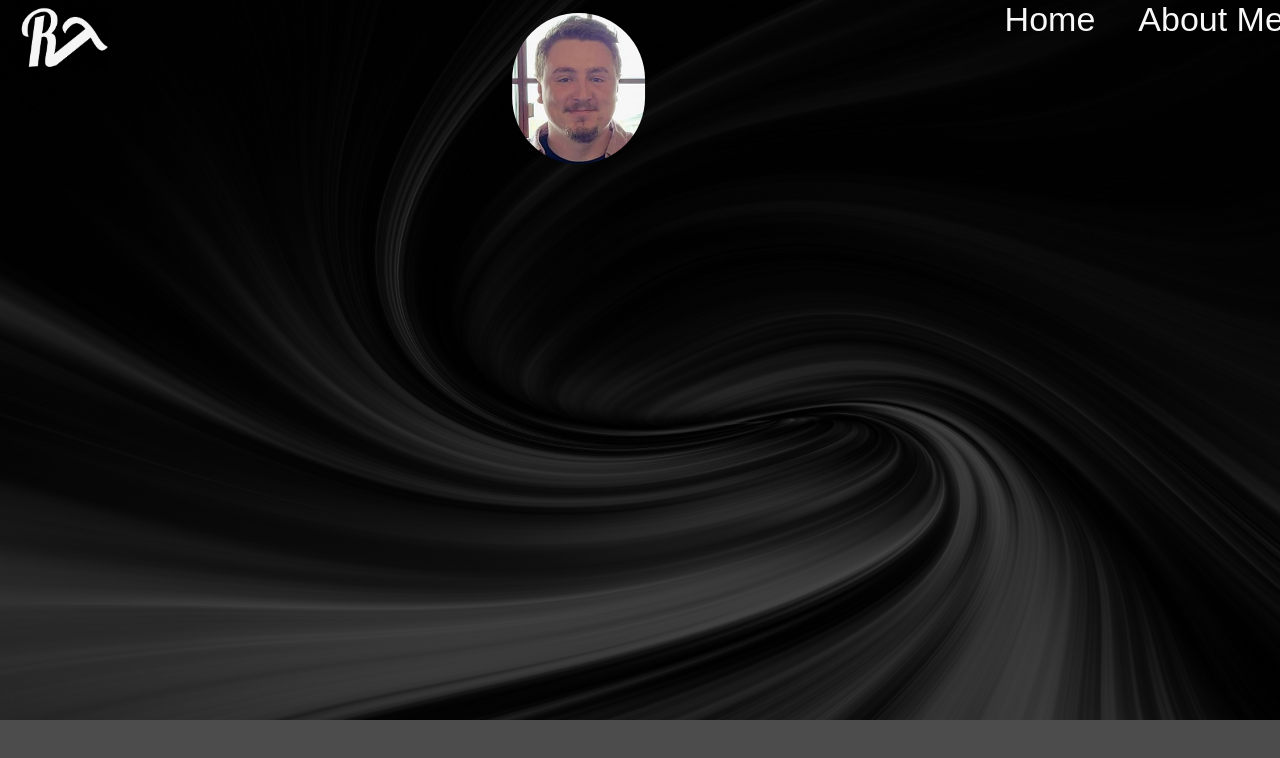
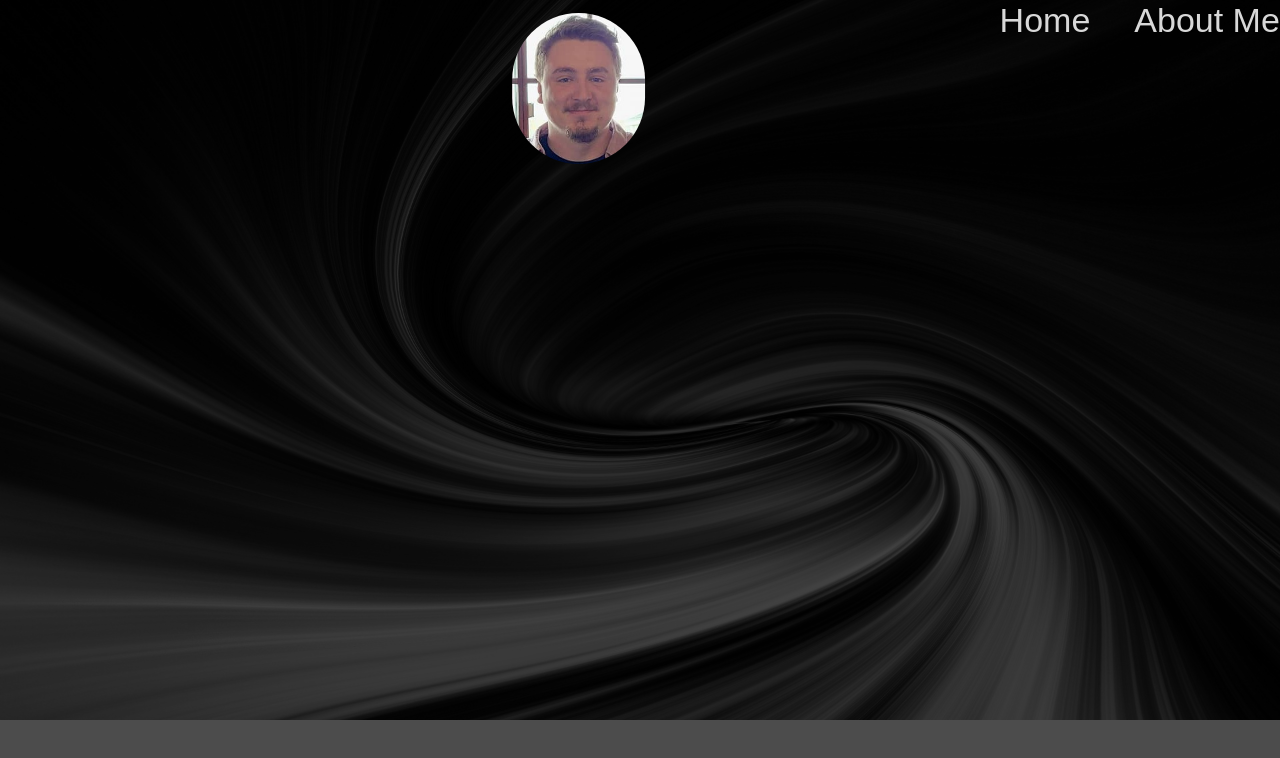
Before and after one commit to Romantafelski/PersonalProfile, a React (Create React App) app in the folder personal_portfolio/: page /resume in a window 1280 px wide. Shown: the top 758 px of the page. Built offline with nearby package versions, Linux system fonts and the light colour scheme; a web font is replaced by a local one.

Commit message:
finished layout. Started resume page

```diff
--- a/personal_portfolio/src/App.css
+++ b/personal_portfolio/src/App.css
@@ -14,20 +14,24 @@ menu {
   width: 7vw;
 }
 
-h3 {
+button:hover {
+  background-color: rgb(48, 48, 48);
+}
+.menuItem {
   position: relative;
   right: -72%;
-  border: 12px black;
   display: inline-block;
-  margin-left: 43px;
+  margin-left: 32px;
   margin-top: 10px;
   border: 4px;
-  border-color: red;
   font-family: "Dongle", sans-serif;
   font-weight: 400;
   font-style: normal;
   font-size: 34px;
+  background: none;
+  color: rgb(216, 216, 216);
 }
+
 
 .me {
   height: 48vh;
--- a/personal_portfolio/src/App.js
+++ b/personal_portfolio/src/App.js
@@ -1,4 +1,4 @@
-import logo from "./logo.svg";
+
 import Background from "./Background.jpg";
 import MyLogo from "./MyLogo.png";
 import MPROSolo from "./MPROSolo.jpg";
@@ -11,12 +11,12 @@ function App() {
       <div className="circle"></div>
       <img className="me" src={MPROSolo} alt="Roman" />
       <menu>
-        <h3 className="menuItem" id="home">Home</h3>
-        <h3 className="menuItem">About Me</h3>
-        <h3 className="menuItem">Resume</h3>
-        <h3 className="menuItem">Projects</h3>
+        <button className="menuItem" id="home">Home</button>
+        <button className="menuItem">About Me</button>
+        <button className="menuItem">Resume</button>
+        <button className="menuItem">Projects</button>
       </menu>
-        <img className="menuItem" id="myLogo" src={MyLogo} alt="Logo" />
+      <img className="menuItem" id="myLogo" src={MyLogo} alt="Logo" />
     </div>
   );
 }
```
Also changed, not shown: personal_portfolio/src/MenuPages/Resume.js (added, +19 -0 lines).
